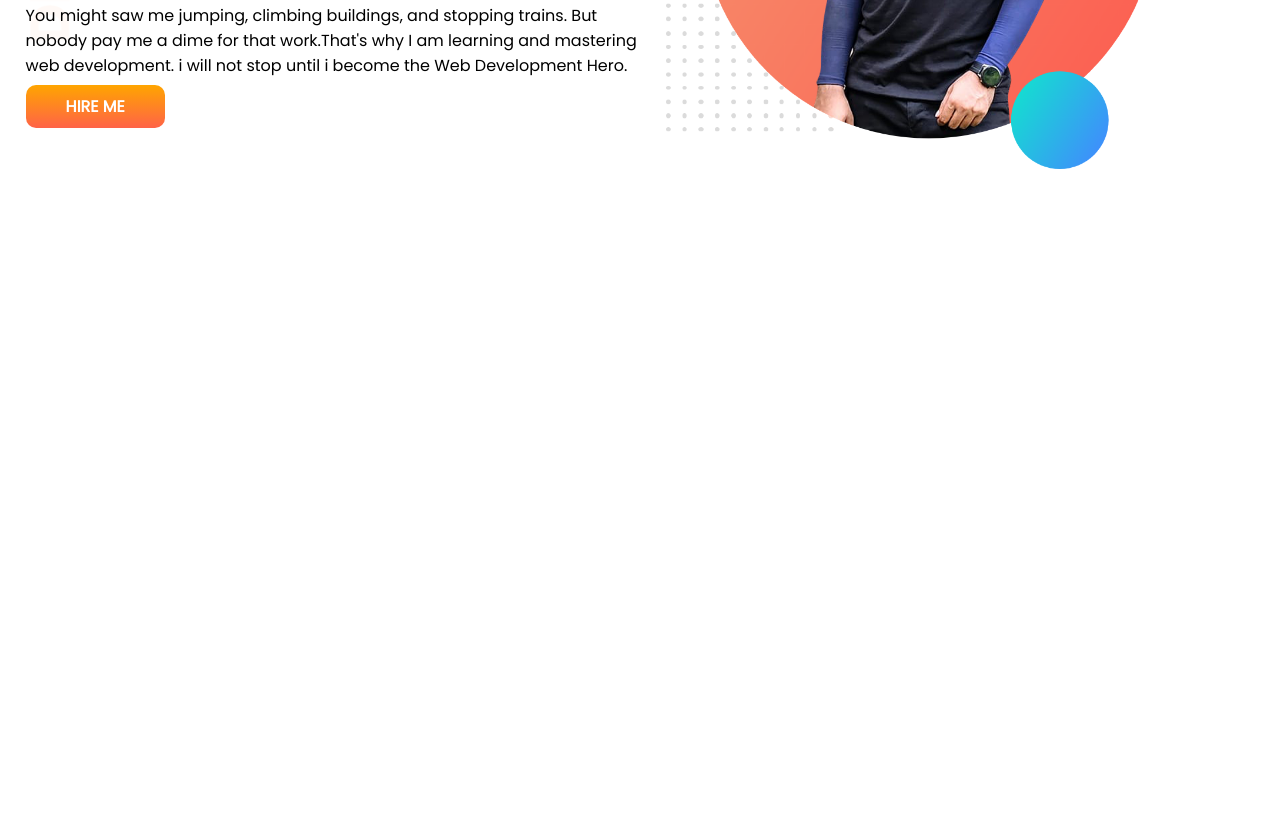
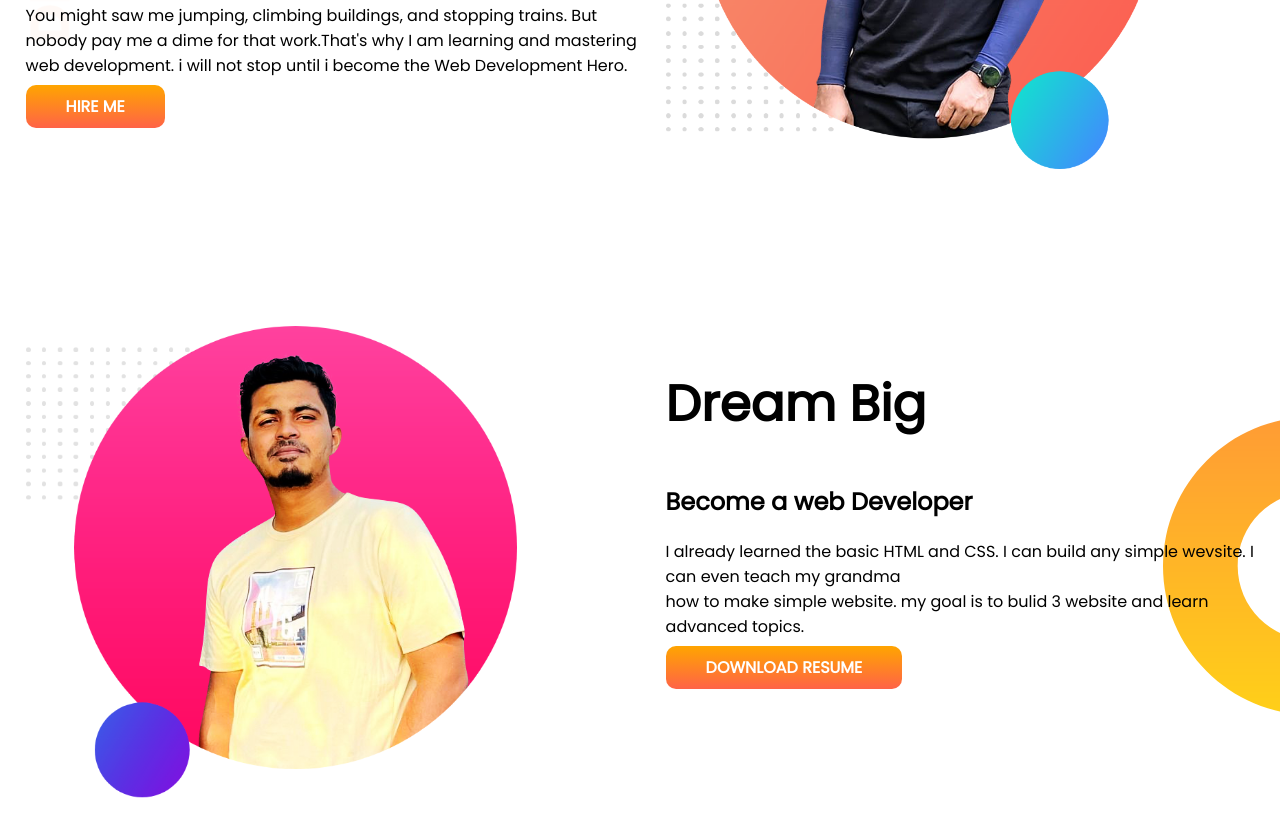
Before and after one commit to mohammadtush194/developer-protfolio, a plain HTML site: page index.html in a window 1280 px wide. Shown: the part 319-1156 px from the top of the page. Before the commit the page ends 800 px from the top, so only its background shows below. Drawn offline with Linux system fonts and the light colour scheme.

Commit message:
dream added

```diff
--- a/index.html
+++ b/index.html
@@ -28,6 +28,21 @@
             <img src="images/my-bg.png" alt="">
         </div>
     </section>
+    <section class="Dream-big">
+        <div class="half-width">
+            <img src="images/my-bg2.png" alt="">
+        </div>
+        <div class="half-width">
+            <h1>Dream Big</H1>
+            <h2>Become a web Developer</h2>
+            <p>I already learned the basic HTML and CSS. I can build any simple wevsite. I can even teach my grandma
+                <br> how
+                to make simple website. my goal is to bulid 3 website and learn advanced topics.</p>
+            <a class="link-button" target="_blank" href="">DOWNLOAD RESUME</a>
+
+        </div>
+
+    </section>
 </body>
 
 </html>
--- a/style.css
+++ b/style.css
@@ -13,6 +13,8 @@ h1 {
 
 section {
     display: flex;
+    margin-bottom: 150px;
+
 }
 
 .half-width {
@@ -38,3 +40,10 @@ section {
     background-repeat: no-repeat;
 
 }
+
+.Dream-big {
+    background-image: url(images/dream-bg.png);
+    background-repeat: no-repeat;
+    background-position: right;
+
+}
```
